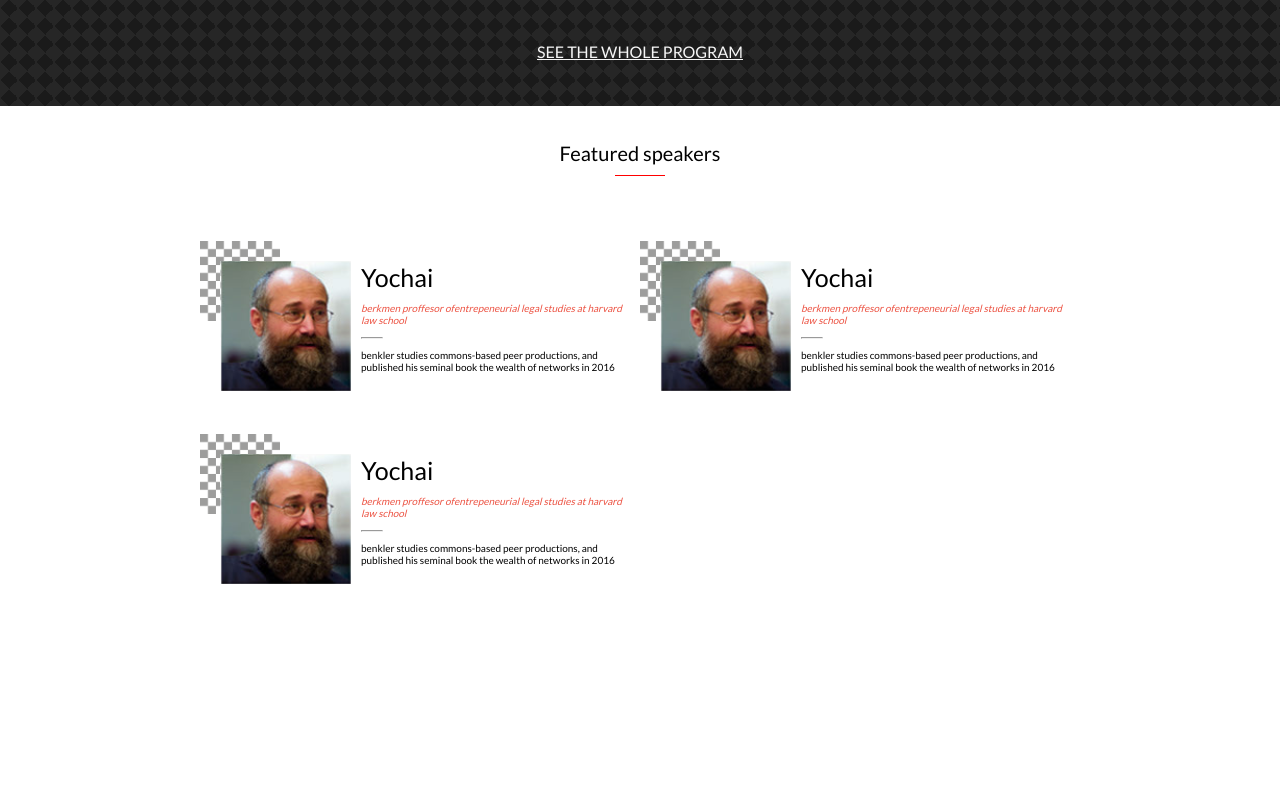
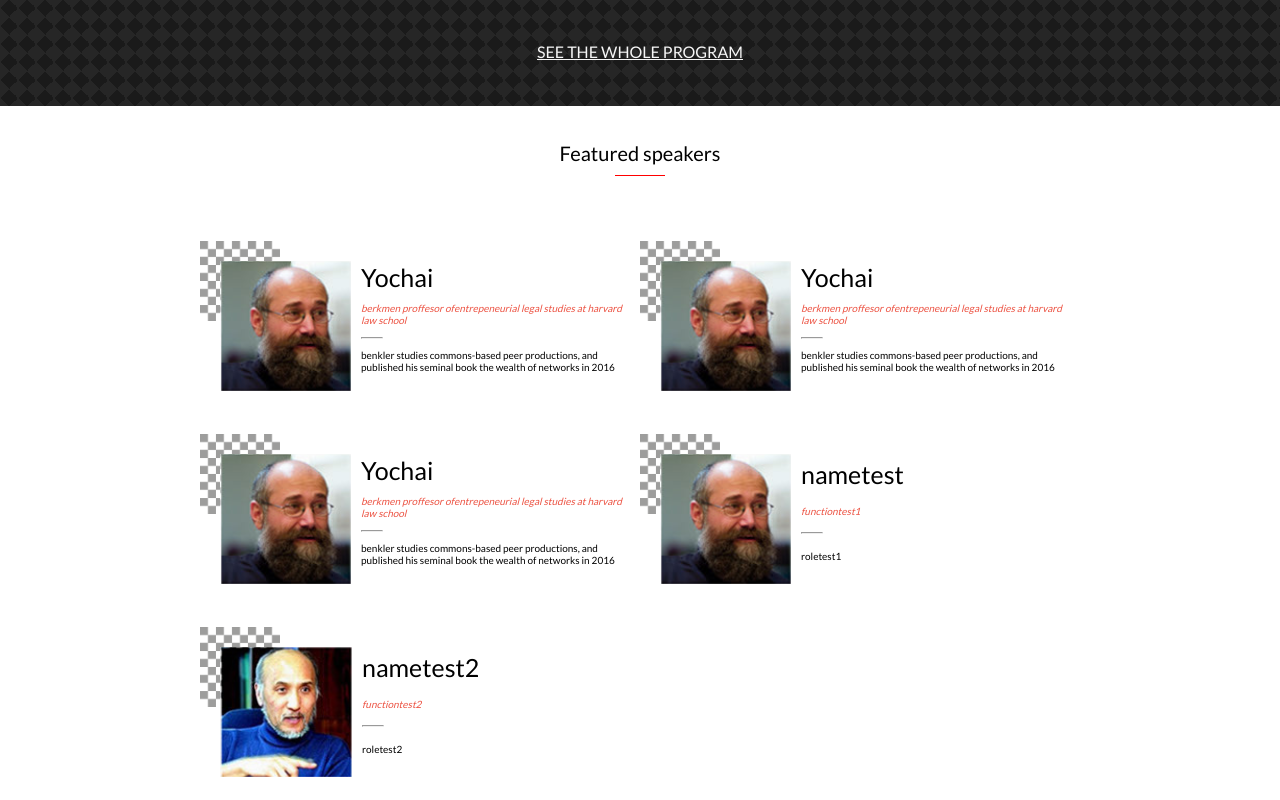
Before and after one commit to Timowest12/capstone, a website: page index.html in a window 1280 px wide. Shown: the part 1036-1836 px from the top of the page. Before the commit the page ends 1643 px from the top, so only its background shows below. Drawn offline with Linux system fonts and the light colour scheme; a web font is replaced by a local one.

Commit message:
Add dynamic speakers

```diff
--- a/index.html
+++ b/index.html
@@ -5,7 +5,7 @@
     <meta http-equiv="X-UA-Compatible" content="IE=edge" />
     <meta name="viewport" content="width=device-width, initial-scale=1.0" />
     <link rel="stylesheet" href="styles/styles.css" />
-    <script src="scripts/js.js"></script>
+
     <link href="http://fonts.cdnfonts.com/css/cocogoose" rel="stylesheet" />
     <style>
       @import url("http://fonts.cdnfonts.com/css/cocogoose");
@@ -141,5 +141,6 @@
         </div>
 
     </section>
+    <script src="scripts/js.js"></script>
   </body>
 </html>
--- a/package.json
+++ b/package.json
@@ -8,5 +8,9 @@
     "stylelint-config-standard": "^21.0.0",
     "stylelint-csstree-validator": "^1.9.0",
     "stylelint-scss": "^3.21.0"
+  },
+  "dependencies": {
+    "jshint": "^2.13.1",
+    "jslint": "^0.12.1"
   }
 }
--- a/scripts/js.js
+++ b/scripts/js.js
@@ -0,0 +1,10 @@
+const speakers = [{
+  name: 'nametest', title: 'functiontest1', function: 'roletest1', image: 'speaker1.png',
+}, {
+  name: 'nametest2', title: 'functiontest2', function: 'roletest2', image: 'speaker2.png',
+}];
+const speakersoutput = document.querySelector('.speakers');
+for (let x = 0; x < speakers.length; x += 1) {
+  const speaker = speakers[x];
+  speakersoutput.innerHTML += `<div class='speaker'><div class='speakerleft'><img src='assets/images/${speaker.image}'></div><div class='speakerright'><p class='speakername'>${speaker.name}</p><p class='speakertitle'>${speaker.title}</p><hr class='speakerhr'><p class='speakerfunction'>${speaker.function}</p></div></div>`;
+}
```
Also changed, not shown: 1 other file.
